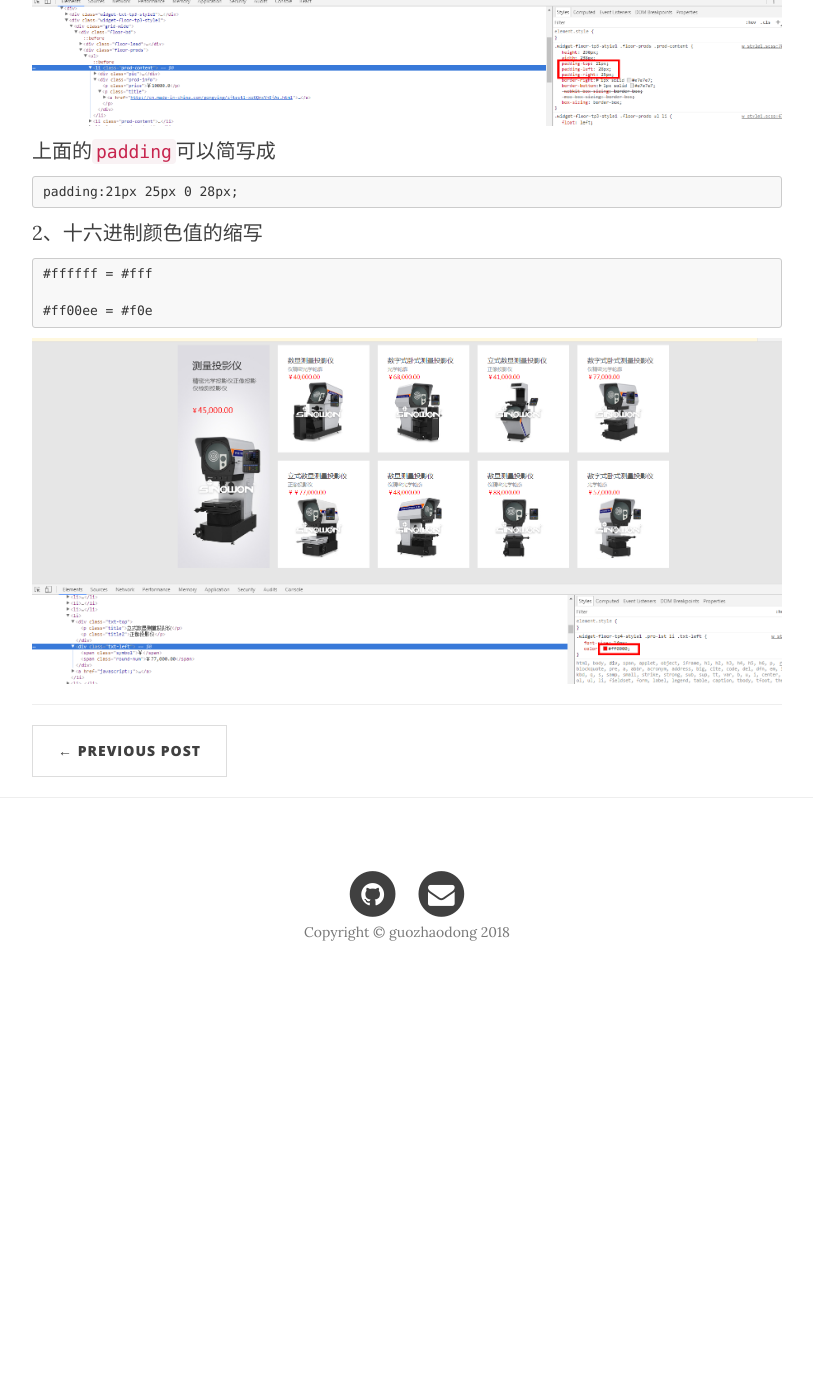
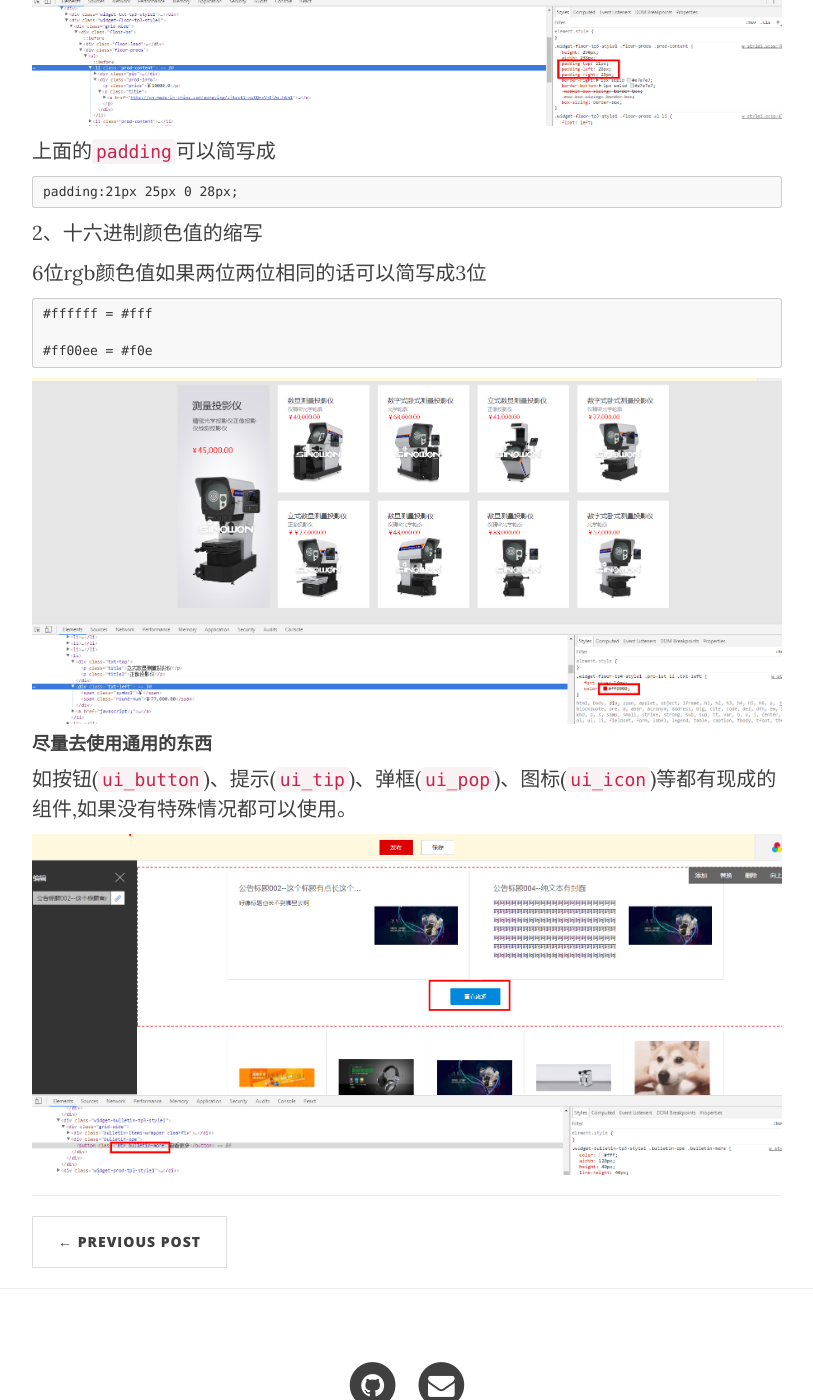
Before and after one commit to Bubble2/Bubble2.github.io, a Jekyll site: the page built from _posts/2018-01-08-better-css.md, in a window 1280 px wide and 1400 px high, scrolled down 1048 px. Shown: the whole window, without its empty margins (233-1046 px from the left). Built offline with Jekyll 4.4.1, drawn with Linux system fonts in a browser that asks for light colours; nearby versions of some CDN libraries; before the commit the page ends 2056 px from its top, so only the background shows below that.

Commit message:
init better-css

````diff
--- a/_posts/2018-01-08-better-css.md
+++ b/_posts/2018-01-08-better-css.md
@@ -33,9 +33,18 @@ padding:21px 25px 0 28px;
 
 2、十六进制颜色值的缩写
 
+6位rgb颜色值如果两位两位相同的话可以简写成3位
+
 ```
 #ffffff = #fff
 
 #ff00ee = #f0e
 ```
+
 ![image](/img/better-css/2.png)
+
+#### 尽量去使用通用的东西
+
+如按钮(`ui_button`)、提示(`ui_tip`)、弹框(`ui_pop`)、图标(`ui_icon`)等都有现成的组件,如果没有特殊情况都可以使用。
+
+![image](/img/better-css/3.png)
````
Also changed, not shown: img/better-css/3.png (added).
